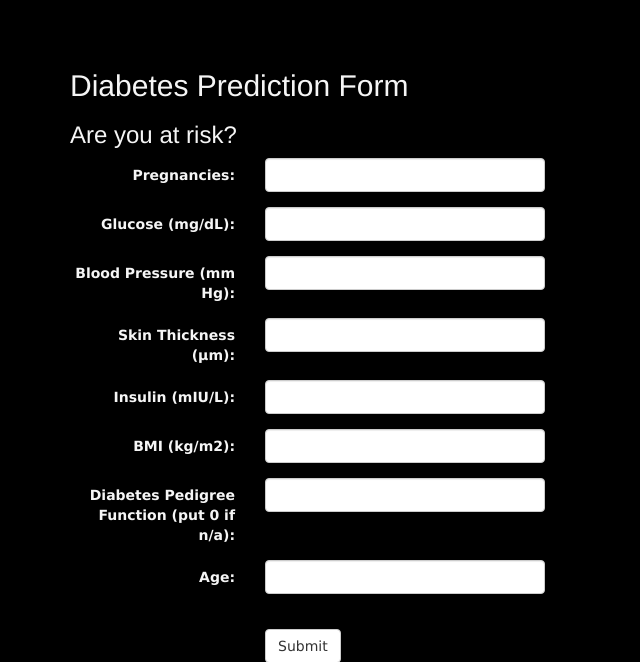
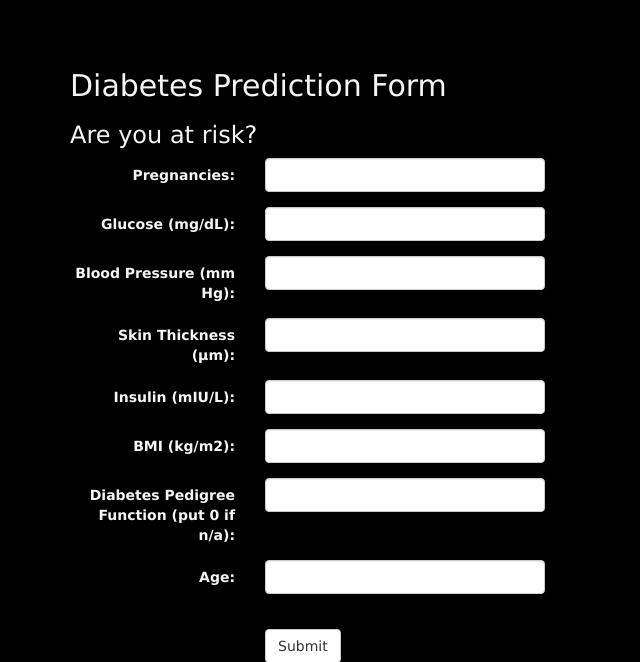
Before and after one commit to Atlchris67/FinalProject, a Flask app: page /predict in a window 1280 px wide. Shown: the part 51-713 px from the top of the page, without its empty margins (0-640 px from the left). Run offline with Flask 2, Linux system fonts and the light colour scheme; data that the repository does not hold is empty; some libraries are stand-ins or nearby versions.

Commit message:
predictor and results css

```diff
--- a/FlaskWebProject/static/content/site.css
+++ b/FlaskWebProject/static/content/site.css
@@ -3,6 +3,11 @@ html, body {
     padding-bottom: 20px;
     background-color: black;
     font-family: "Lucida Sans Unicode", "Lucida Grande", sans-serif;
+}
+
+.page-text {
+  color: whitesmoke;
+  font-family: "Lucida Sans Unicode", "Lucida Grande", sans-serif;
 }
 
 .column {
--- a/FlaskWebProject/templates/predict.html
+++ b/FlaskWebProject/templates/predict.html
@@ -2,8 +2,8 @@
 
 {% block content %}
 
-<h2 style="color: whitesmoke">{{ title }}</h2>
-<h3 style="color: whitesmoke">{{ message }}</h3>
+<h2 class="page-text">{{ title }}</h2>
+<h3 class="page-text">{{ message }}</h3>
 
 <form class="form-horizontal" action="/results" method="POST">
     <div class="form-group">
--- a/FlaskWebProject/templates/results.html
+++ b/FlaskWebProject/templates/results.html
@@ -2,9 +2,9 @@
 
 {% block content %}
 
-<h2 style="color: whitesmoke">{{ title }}.</h2>
-<h3 style="color: whitesmoke">{{ message }}</h3>
+<h2 class="page-text">{{ title }}.</h2>
+<h3 class="page-text">{{ message }}</h3>
 
-<h1 style="color: whitesmoke"> {{ prediction }}</h1>
+<h1 class="page-text"> {{ prediction }}</h1>
 
 {% endblock %}
```
